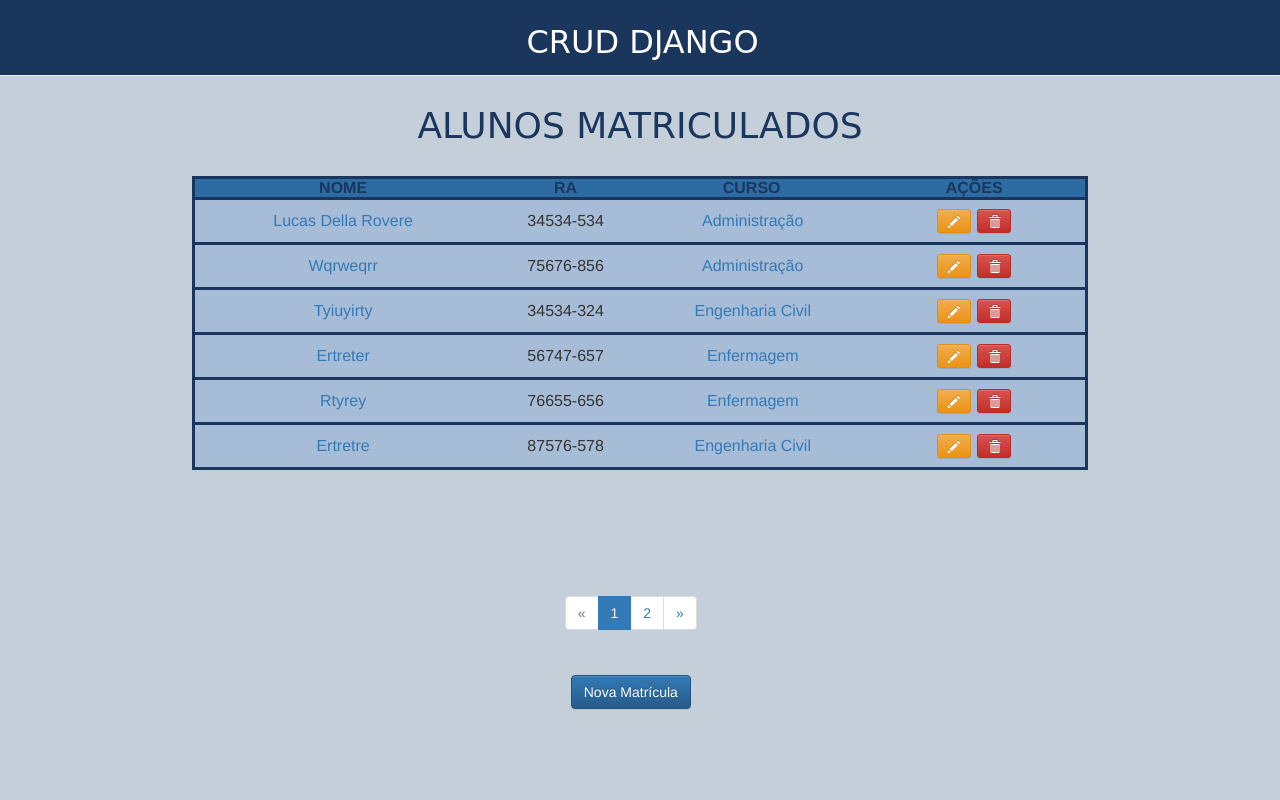
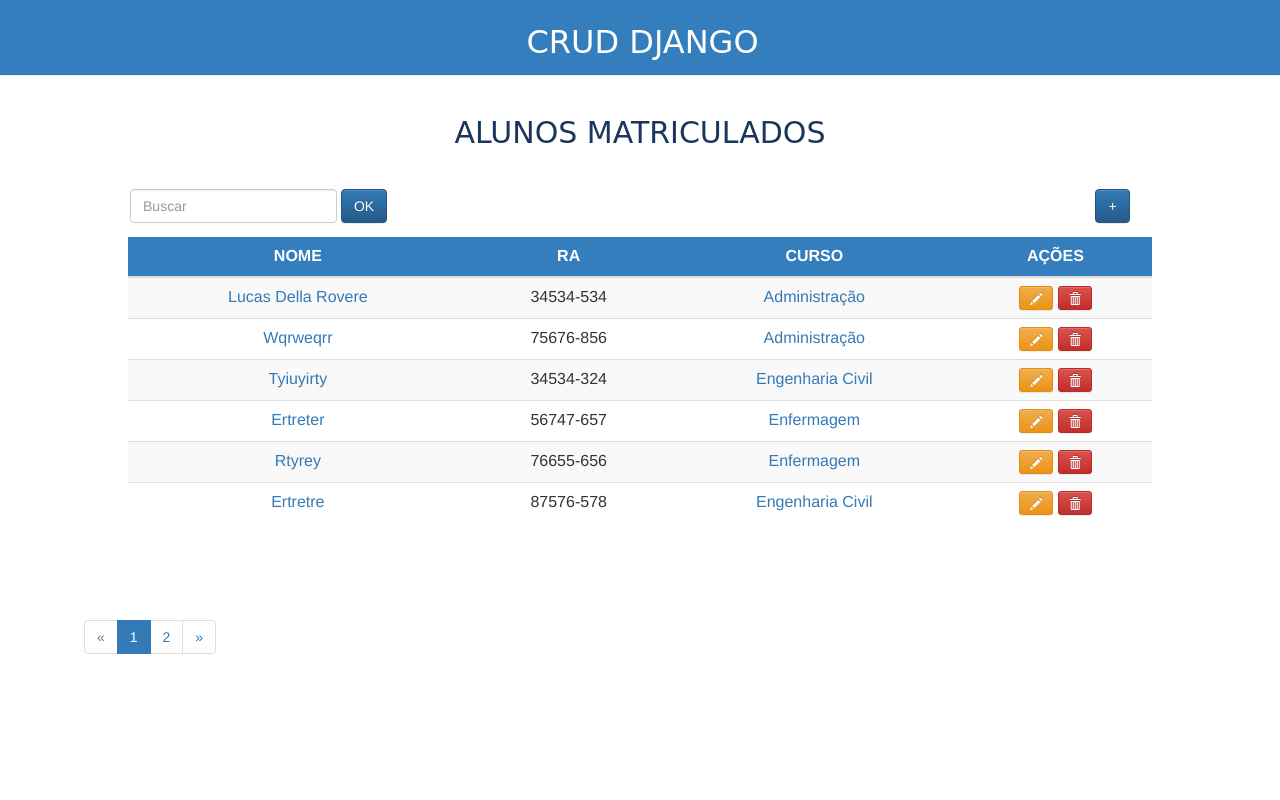
Before and after one commit to LucasDrovere/projetoCrudDjango, a Django app: page /listarMatriculados/ in a window 1280 px wide. Run offline with Django 3.2, Linux system fonts and the light colour scheme; data comes from the database, SQL or seed files in the repository; both versions use the stored data as it was after the commit; some libraries are stand-ins or nearby versions.

Commit message:
commit melhorias visual

```diff
--- a/matriculas/static/css/crud.css
+++ b/matriculas/static/css/crud.css
@@ -11,7 +11,7 @@ h1, h2 {
 }
 
 .page-header {
-    background-color: #1B365D;
+    background-color: #357ebd;
     margin-top: 0;
     padding: 5px 5px 5px 10px;
 }
@@ -74,8 +74,7 @@ h1, h2, h3, h4 {
 }
 .absolute {
     position: absolute;
-    top: 72%;
-    right: 39%;
+    top: 75%;
     width: 300px;
     height: 200px
 }
--- a/matriculas/templates/matriculas/listarMatriculados.html
+++ b/matriculas/templates/matriculas/listarMatriculados.html
@@ -8,45 +8,63 @@
     <link rel="stylesheet" href="{% static 'css/crud.css' %}">
     <meta charset="UTF-8">
 </head>
-<body class="ground">
+<body>
 
-<div class="page-header">
+<div class="page-header" style="background-color: #357ebd">
     <h1>CRUD DJANGO</h1>
 </div>
 
-<h1 style="color: #1B365D; margin-top: 3rem;">ALUNOS MATRICULADOS</h1>
+<h2 style="color: #1B365D; margin-top: 4rem;">ALUNOS MATRICULADOS</h2>
 
-<div style="margin-top: 3rem" align="center">
+{% if matriculas|length > 0 %}
 
-    {% if matriculas|length > 0%}
+<div style="margin-top: 4rem;">
+    <div class="col-sm-4">
+        <form action="." method="GET" class="form-inline">
+            <input type="text" id="search" name="search" class="form-control" placeholder="Buscar" style="margin-left: 29%;">
+            <input type="submit" class="btn btn-primary"  value="OK">
+        </form>
+    </div>
 
-    <table style="border: solid; 1px; border-color: #1B365D; width: 70%;">
-        <tr style="background-color: #2d6ca2">
-            <th style="width: 15%; text-align: center; color: #1B365D">NOME</th>
-            <th style="width: 10%; text-align: center; color: #1B365D">RA</th>
-            <th style="width: 15%; text-align: center; color: #1B365D">CURSO</th>
-            <th style="width: 15%; text-align: center; color: #1B365D">AÇÕES</th>
+    <span class="pull-right" >
+      <a href="{% url 'url_cadastro' %}">
+        <button type="button" class="btn btn-primary" style="margin-left: -440%">
+          <span class="fa fa-plus"></span> +
+        </button>
+      </a>
+    </span>
+</div>
+
+<div>
+    <table class="table table-striped table-hover" style="width: 80%; " align="center">
+        <thead style="background-color: #357ebd; ">
+        <tr>
+            <th style="text-align: center; color: white">NOME</th>
+            <th style="text-align: center; color: white">RA</th>
+            <th style="text-align: center; color: white">CURSO</th>
+            <th style="text-align: center; color: white">AÇÕES</th>
         </tr>
-        {% for matricula in matriculas %}
-        <tr style="background-color: #A7BCD6; border: solid; 1px; border-color: #1B365D">
-            <td width="20%" height="45" style=" text-align: center;">
-                <a href="{% url 'url_aluno' matricula.cpf%}">{{ matricula.nome | title | truncatechars:22 }}</a>
-            </td>
-            <td width="10%" style="text-align: center;">{{ matricula.ra }}</td>
-
-            <td width="10%" style="text-align: center;"><a style="margin-left: 1%"
-                   href="{% url 'url_curso' matricula.id %}">{{ matricula.curso.descricao }}</a></td>
-
-            <td width="10%" style="text-align: center;">
-                <a type="button" class="btn btn-warning btn-sm" href="{% url 'url_editar' matricula.id%}"><span class="glyphicon glyphicon-pencil"></span></a>
-                <a style="margin-left: 1%" type="button" class="btn btn-danger btn-sm" id='linkButton' href="{% url 'url_deletar' matricula.id%}" onclick="return confirm('Você tem certeza que deseja excluir esse registro?')"><span class="glyphicon glyphicon-trash"></span></a>
-
+        </thead>
+        <tbody>
+        {% for m in matriculas %}
+        <tr>
+            <td style="text-align: center;"><a href="{% url 'url_aluno' m.cpf%}">{{ m.nome | title | truncatechars:22 }}</a></td>
+            <td style="text-align: center;">{{ m.ra }}</td>
+            <td style="text-align: center;"><a href="{% url 'url_curso' m.id %}">{{ m.curso.descricao }}</a></td>
+            <td style="text-align: center;">
+                <a type="button" class="btn btn-warning btn-sm" href="{% url 'url_editar' m.id%}"><span
+                        class="glyphicon glyphicon-pencil"></span></a>
+                <a type="button" class="btn btn-danger btn-sm" id='linkButton'
+                   href="{% url 'url_deletar' m.id%}"
+                   onclick="return confirm('Você tem certeza que deseja excluir esse registro?')"><span
+                        class="glyphicon glyphicon-trash"></span></a>
             </td>
         </tr>
         {% endfor %}
+        </tbody>
     </table>
 
-    <div class="absolute">
+    <div class="absolute" align="center" style="top: 75%; height: 1%;">
         {% if matriculas.has_other_pages %}
             <ul class="pagination">
             {% if matriculas.has_previous %}
@@ -68,27 +86,17 @@
             {% endif %}
             </ul>
         {% endif %}
-
-        <div style="position: relative; margin-top: 2.5rem">
-            <a class="btn btn-primary" href="{% url 'url_cadastro' %}">Nova Matrícula</a>
-        </div>
     </div>
 
     {% else %}
+    <p style="margin-top: 8rem" align="center" class="alert alert-danger">Sem itens na lista.</p>
 
-    <div style="margin-top: 12rem">
-        <span style="color: red; margin-top: 3rem;">AINDA NÃO EXISTEM REGISTROS DE MATRÍCULAS NO SISTEMA</span>
+    <div style="position: relative; margin-top: 4rem" align="center">
+        <a class="btn btn-primary" href="{% url 'url_cadastro' %}">Nova Matrícula</a>
     </div>
+    {% endif %}
 
-    <div style="margin-top: 12rem">
-    </div>
-
-    <div style="margin-top: 5rem;position: relative;" align="center">
-       <a class="btn btn-primary" href="{% url 'url_cadastro' %}">Nova Matrícula</a>
-   </div>
-    {% endif %}
 </div>
-
 </body>
 </html>
 
@@ -114,6 +122,7 @@
        toastr.success('Dados do atualizado com sucesso!');
     });
   });
+
 </script>
 
 <script src="http://code.jquery.com/jquery-1.9.1.min.js"></script>
```
Also changed, not shown: matriculas/templates/alunos/detalharAluno.html (+5 -6 lines), matriculas/templates/cursos/exibirCurso.html (+19 -14 lines), matriculas/templates/matriculas/cadastrarMatricula.html (+5 -4 lines), matriculas/templates/matriculas/matriculaCadastrada.html (deleted, +0 -50 lines), db.sqlite3.
